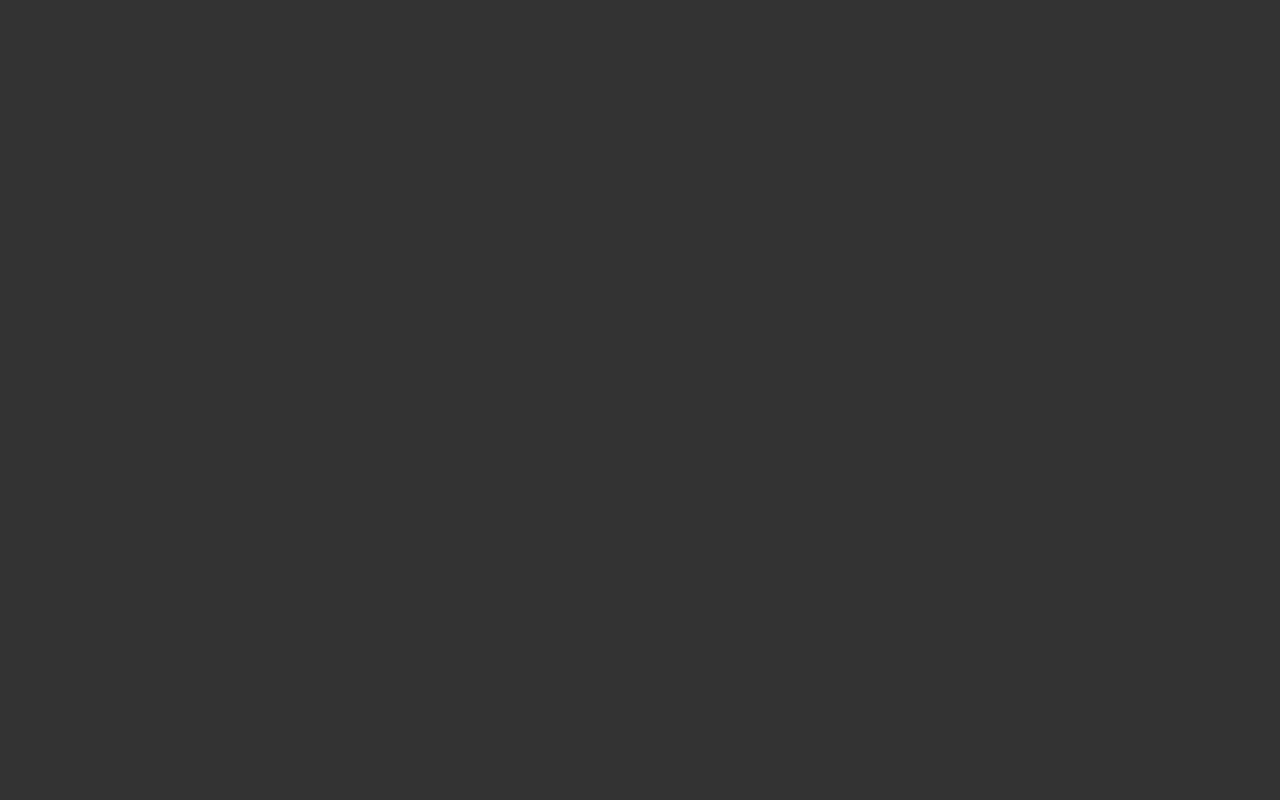
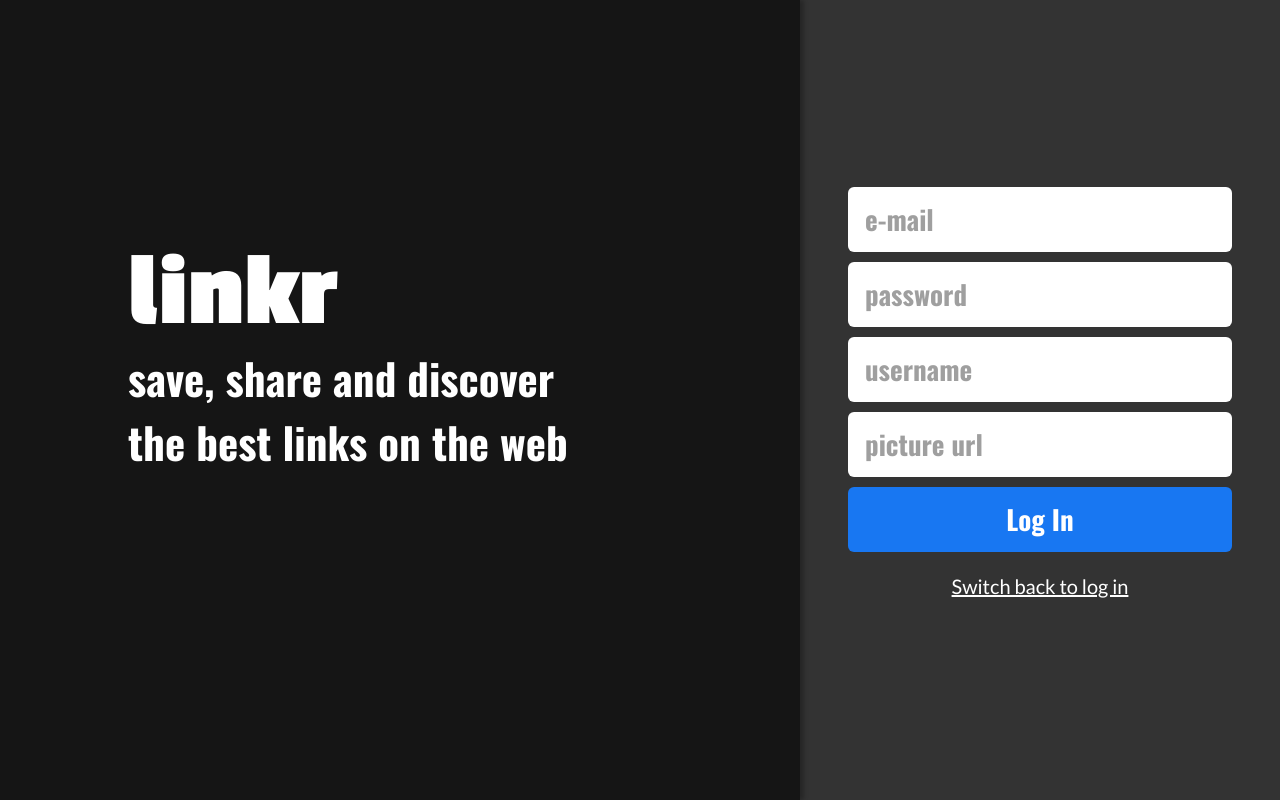
Before and after one commit to cybalencar96/linkr-front, a React (Create React App) app: page /sign-up in a window 1280 px wide. Built offline with nearby package versions, Linux system fonts and the light colour scheme.

Commit message:
Criado layout SingupPage

```diff
--- a/src/App.js
+++ b/src/App.js
@@ -3,6 +3,7 @@ import { BrowserRouter, Switch, Route } from "react-router-dom";
 import LoginPage from "./components/Login/LoginPage";
 import UserContext from "./contexts/UserContext";
 import { useState } from "react";
+import SignupPage from "./components/Signup/SignupPage";
 
 export default function App() {
     const [userData, setUserData] = useState()
@@ -15,7 +16,7 @@ export default function App() {
                         <LoginPage />
                     </Route>
                     <Route path="/sign-up" exact>
-
+                        <SignupPage />
                     </Route>
                     <Route path="/timeline" exact>
 
--- /dev/null
+++ b/src/components/Signup/SignupPage.js
@@ -0,0 +1,70 @@
+import PageStyled from "../shared/PageStyled";
+import FrontPageForm from "../shared/FrontPages/FrontPageForm";
+import FrontPageLogoBox from "../shared/FrontPages/FrontPageLogoBox";
+import FrontPageInput from "../shared/FrontPages/FrontPageInput";
+import FrontPageButton from "../shared/FrontPages/FrontPageButton";
+import { useContext, useState } from "react";
+import { sendLoginRequest } from "../../services/Linkr";
+import UserContext from "../../contexts/UserContext";
+import { useHistory } from "react-router";
+import FrontPageTextLink from "../shared/FrontPages/FrontPageTextLink";
+import { Link } from "react-router-dom";
+
+export default function SignupPage() {
+    const [isLoading, setIsLoading] = useState(false);
+    const [email, setEmail] = useState("");
+    const [password, setPassword] = useState("");
+    const [username, setUsername] = useState("");
+    const [profleimg , setProfileimg] = useState("");
+    let history = useHistory();
+
+
+
+    function signup(){
+
+    }
+
+    return (
+        <PageStyled>
+            <FrontPageLogoBox />
+            <FrontPageForm onSubmit={signup} >
+                <FrontPageInput
+                    placeholder="e-mail"
+                    type="email"
+                    value={email}
+                    onChange={e => setEmail(e.target.value)}
+                    required
+                    disabled={isLoading}
+                />
+                <FrontPageInput
+                    placeholder="password"
+                    type="password"
+                    value={password}
+                    onChange={e => setPassword(e.target.value)}
+                    required
+                    disabled={isLoading}
+                />
+                <FrontPageInput
+                    placeholder="username"
+                    type="text"
+                    value={username}
+                    onChange={e => setUsername(e.target.value)}
+                    required
+                    disabled={isLoading}
+                />
+                <FrontPageInput
+                    placeholder="picture url"
+                    type="url"
+                    value={profleimg}
+                    onChange={e => setProfileimg(e.target.value)}
+                    required
+                    disabled={isLoading}
+                />
+                <FrontPageButton type="submit" disabled={isLoading}>Log In</FrontPageButton>
+                <Link to={isLoading ? "/sign-up" : "/"}>
+                    <FrontPageTextLink>Switch back to log in</FrontPageTextLink>
+                </Link>
+            </FrontPageForm>
+        </PageStyled>
+    )
+}
```
